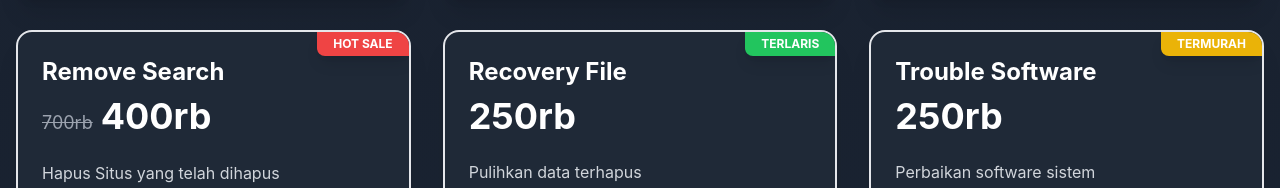
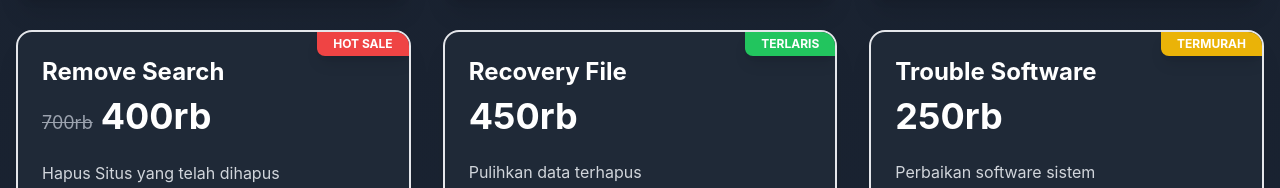
Before and after one commit to sibershopstore/pricing, a React (Vite) app: page / in a window 1280 px wide. Shown: the part 3507-3695 px from the top of the page. Built offline with nearby package versions, Linux system fonts and the light colour scheme.

Commit message:
Update pricingData.ts

```diff
--- a/src/data/pricingData.ts
+++ b/src/data/pricingData.ts
@@ -218,7 +218,7 @@ export const pricingPlans: PricingPlan[] = [
   {
     id: 'recovery-file',
     title: 'Recovery File',
-    price: '250rb',
+    price: '450rb',
     description: 'Pulihkan data terhapus',
     features: ['Flashdisk', 'SD Card', 'Dokumen', 'Video'],
     badge: 'TERLARIS',
```
